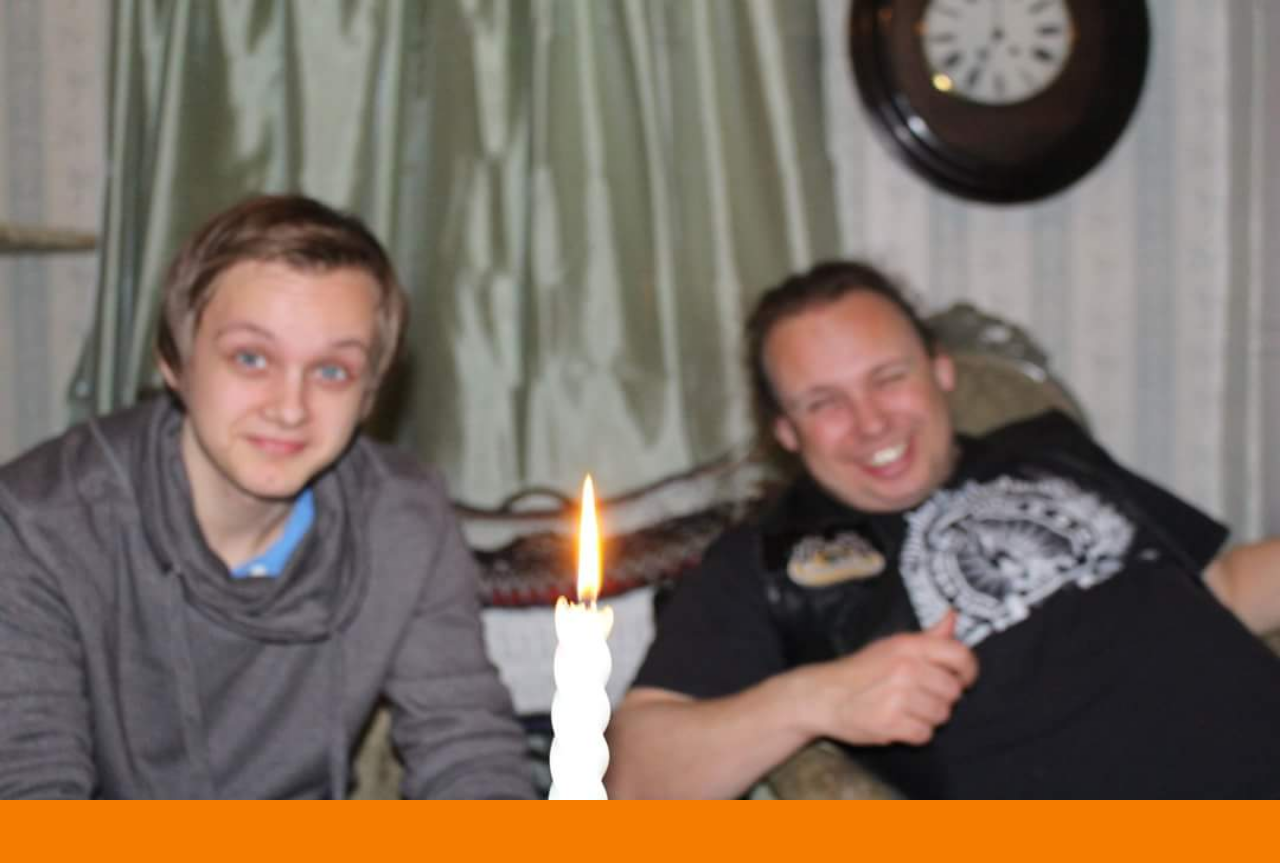
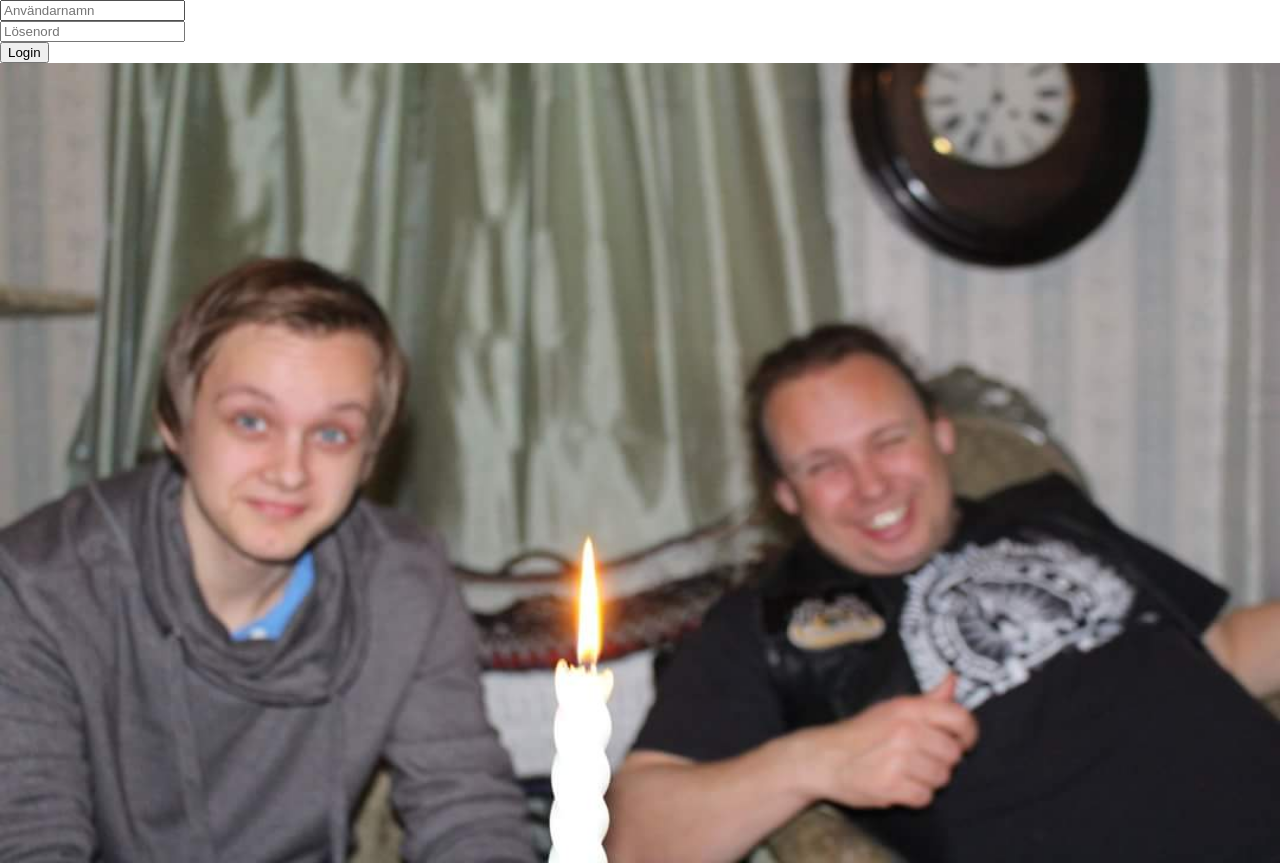
Before and after one commit to RobinKastorp/cv, a plain HTML site: page index.html in a window 1280 px wide. Shown: the top 863 px of the page. Drawn offline with Linux system fonts and the light colour scheme.

Commit message:
Update index.html

```diff
--- a/index.html
+++ b/index.html
@@ -20,6 +20,17 @@
     <link href="https://fonts.googleapis.com/css?family=Exo|Lato" rel="stylesheet">
 </head>
 <body>
+
+<div class="login">
+	<div class="field">
+		<input class="username" type="text" name="Username" placeholder="Användarnamn" required><br>
+		<input class="password" type="text" name="Password" placeholder="Lösenord" required><br>
+		<button class="signin" type="submit">Login</button>
+	</div>
+</div>
+
+<div class="locked">
+
 	<header>
 		<div class="slide">
 			<img class="slider" src="images/1.jpg" rel="image1">
@@ -123,7 +134,7 @@ Utöver det har jag arbetat inom LSS vården under perioden utav ett år, där h
  	<h2>Kumla LSS Omsorg</h2>
  	<li>Jannica Nilsson</li><br>
  	<li><del>Telefon:</del> <span></span></li>
- 	<li>Email: <span>jannica.nilsson@kumla.se <jannica.nilsson@kumla.se>;</span></li>
+ 	<li>Email: <span>jannica.nilsson@kumla.se</span></li>
  	<li>Hemsida: <a href="http://www.kumla.se/omsorg-och-hjalp/aldreboenden-sarskilda-boenden/solbacka.html" target="_blank">Kumla Kommun</a></li>
  </ul>
 
@@ -135,11 +146,10 @@ Utöver det har jag arbetat inom LSS vården under perioden utav ett år, där h
 	<ul>
 		<li class="Telefon" data="0720149154">Telefon</li>
 		<li class="Email" data="Roobin.k65@gmail.com">Email</li>
-		<li class="Personnummer" data="9605198093">Personnummer</li>
 		<li class="Adress" data="Östra Storgatan 20">Adress</li>
 	</ul>
 
 </footer>
-
+</div>
 </body>
 </html>
```
